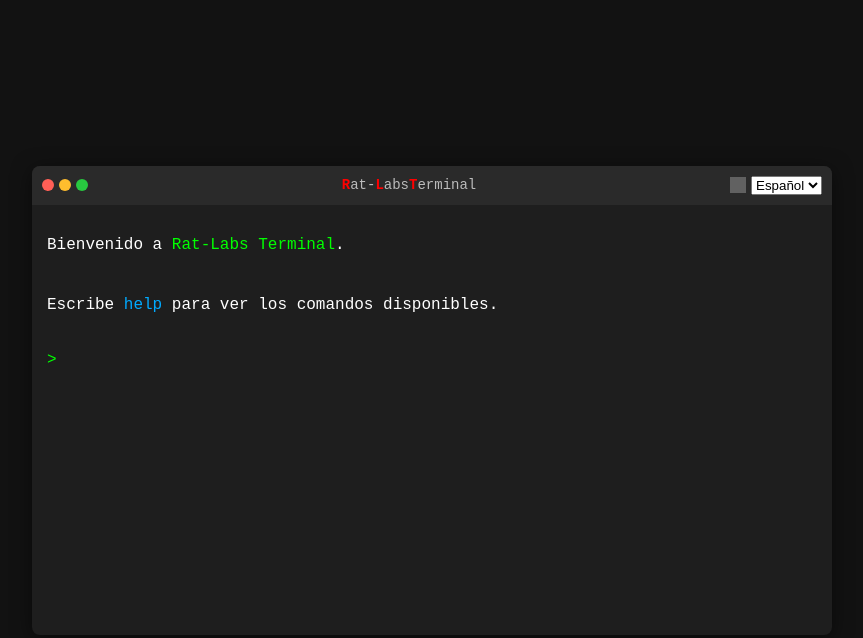
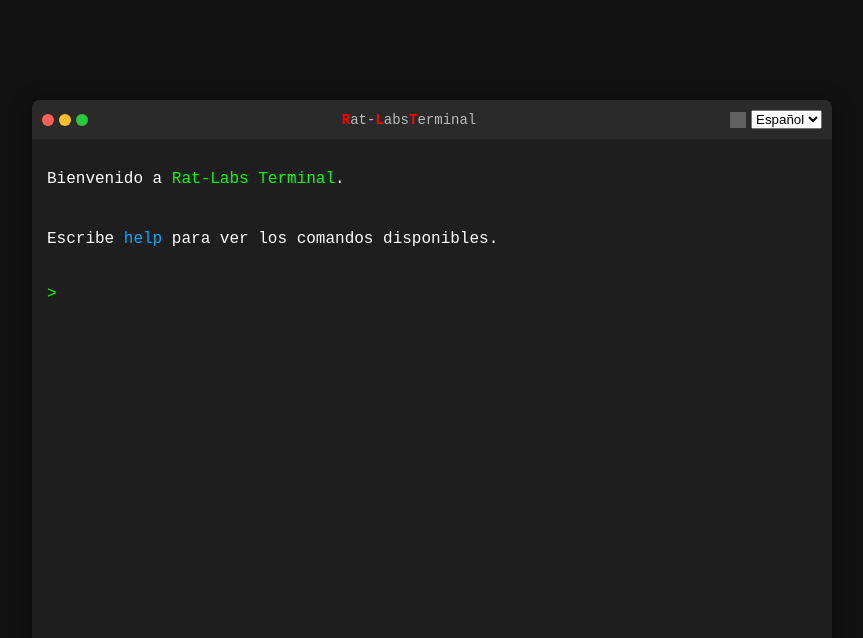
Before and after one commit to mratomo/Rat-Labs-Portfolio, a plain HTML site: page index.html in a window 1280 px wide. Shown: the whole page, without its empty margins (208-1071 px from the left). Drawn offline with Linux system fonts and the light colour scheme; grey boxes are pictures that could not be loaded.

Commit message:
v 1.3 Terminal fijo y scroll

```diff
--- a/script.js
+++ b/script.js
@@ -230,7 +230,6 @@
         <p>📧 <a href='mailto:Operador_rata@pm.me'>Operador_rata@pm.me</a></p>
     `
         }
-
     };
 
     let currentLanguage = 'es';
--- a/style.css
+++ b/style.css
@@ -12,12 +12,14 @@
 
 /* Terminal Container */
 .terminal {
-    width: 80%;
-    max-width: 800px;
+    width: 800px;
+    height: 600px;
     border-radius: 8px;
     background-color: #1e1e1e;
     box-shadow: 0 4px 20px rgba(0, 0, 0, 0.5);
-    overflow: hidden;
+    overflow: hidden;    /* Mantener el contenido dentro del contenedor */
+    display: flex;
+    flex-direction: column;
 }
 
 /* Header Bar */
@@ -27,6 +29,7 @@
     align-items: center;
     padding: 10px;
     background-color: #2a2a2a;
+    flex-shrink: 0; /* Evita que el header se deforme */
 }
 
 .header .buttons {
@@ -72,11 +75,11 @@
 /* Terminal Body */
 .body {
     padding: 15px;
-    min-height: 400px;
     display: flex;
     flex-direction: column;
-    justify-content: flex-start;
     gap: 10px;
+    flex: 1;              /* Para que ocupe el espacio restante */
+    overflow-y: auto;     /* Permitir scroll interno */
 }
 
 .highlight {
```
